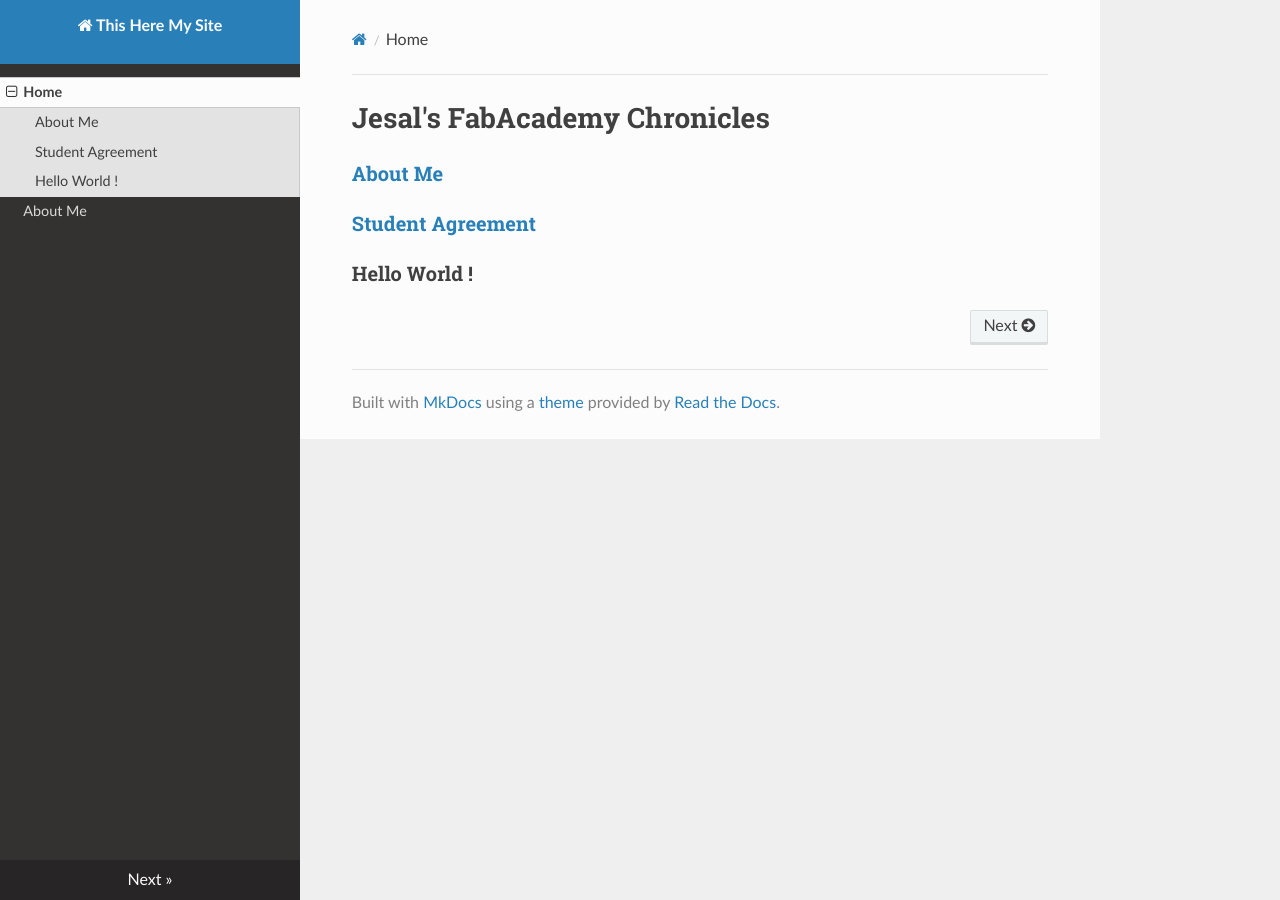
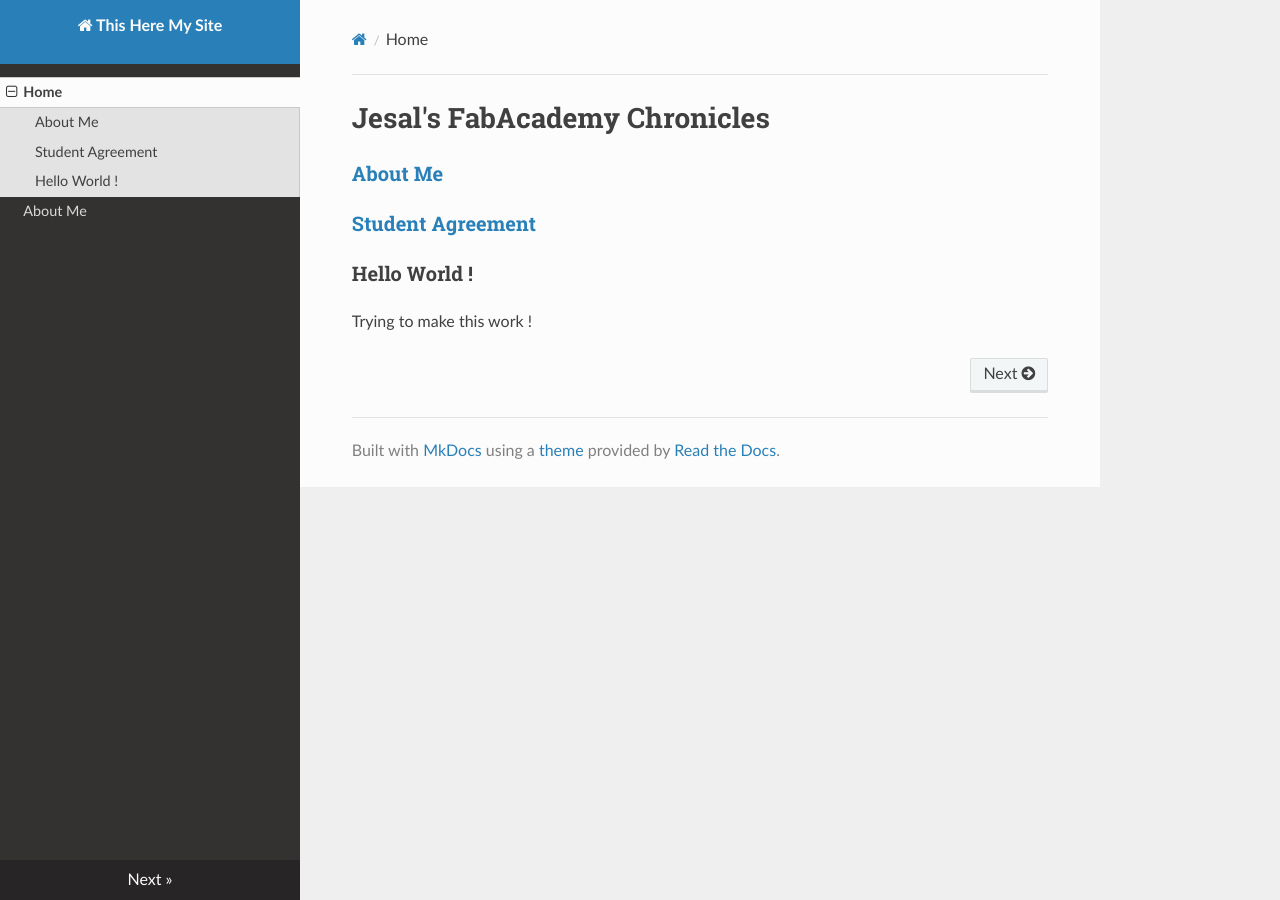
Before and after one commit to jesmehta/MKDocs_Trial, an MkDocs documentation site: the page built from docs/index.md, in a window 1280 px wide. Built offline with MkDocs 1.6.1, drawn with Linux system fonts in a browser that asks for light colours; nearby versions of some CDN libraries.

Commit message:
Update index.md

```diff
--- a/docs/index.md
+++ b/docs/index.md
@@ -5,3 +5,5 @@
 ### [Student Agreement](students.md)
 
 ### Hello World !
+
+Trying to make this work !
```
